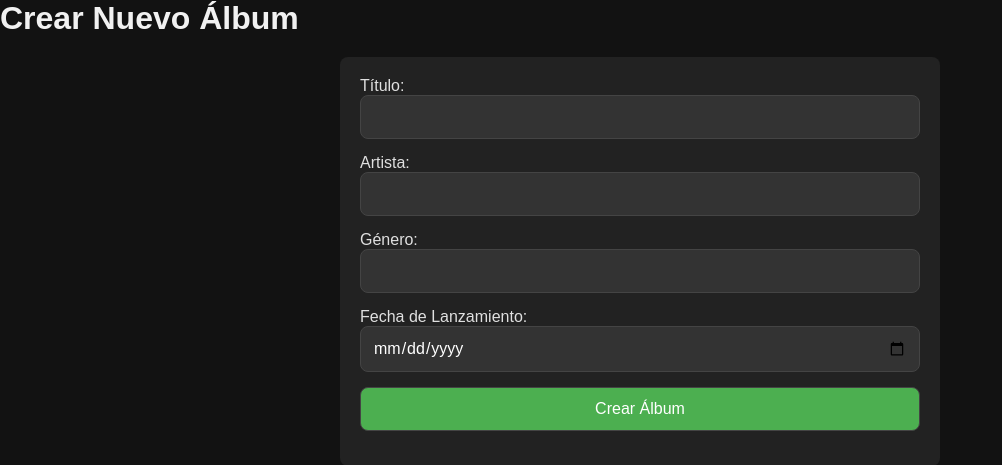
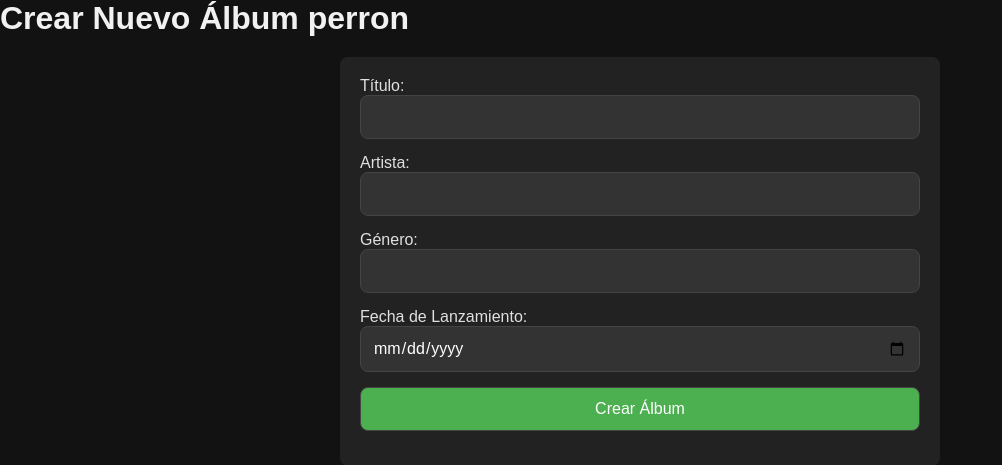
Before and after one commit to Punkyponk/A01_U3_20590316, a Python web app: template templates/create.html in a window 1280 px wide. Shown: the top 465 px of the page, without its empty margins (0-1002 px from the left). Run offline with Jinja, Linux system fonts and the light colour scheme; the template is opened without the code that fills it, so the values that code supplies are empty.

Commit message:
se cambio una linea de codigo

```diff
--- a/templates/create.html
+++ b/templates/create.html
@@ -56,7 +56,7 @@
     </style>
 </head>
 <body>
-    <h1>Crear Nuevo Álbum</h1>
+    <h1>Crear Nuevo Álbum perron</h1>
 
     <form method="POST">
         <label for="title">Título:</label>
```
